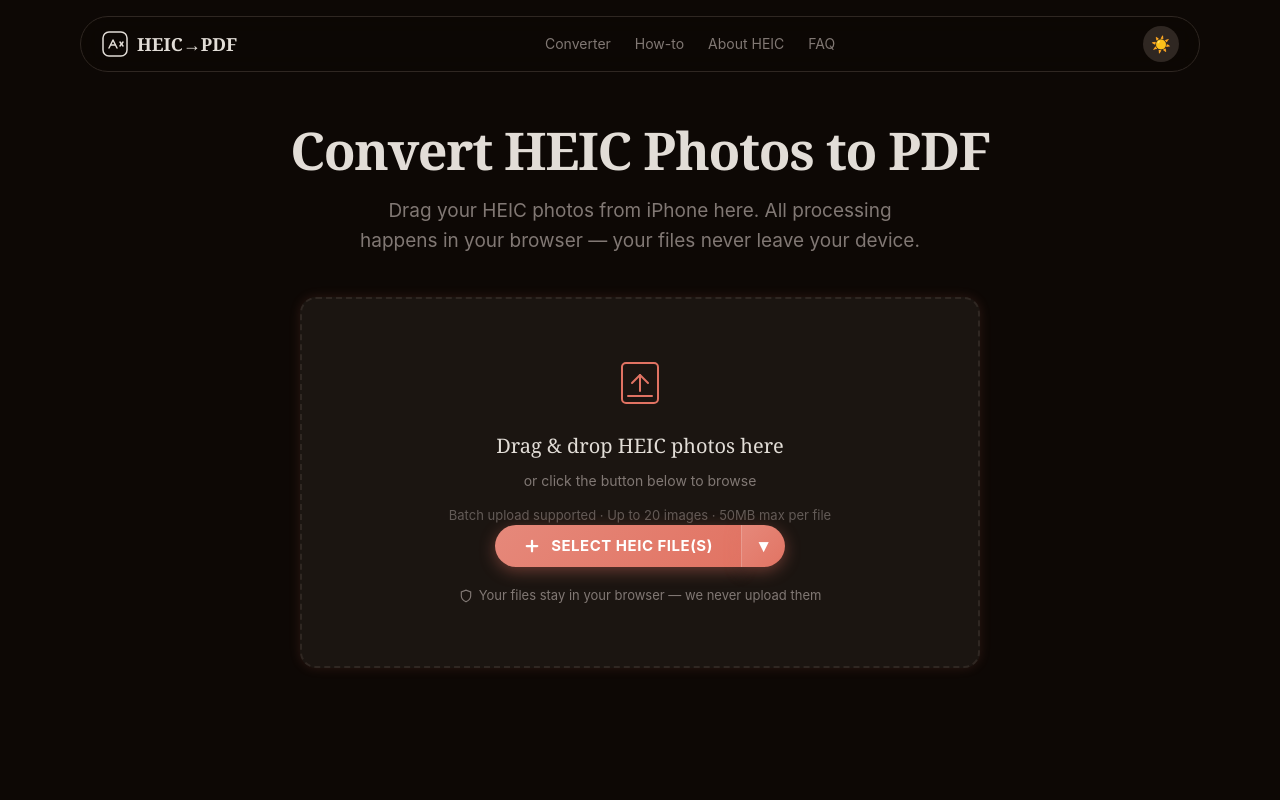
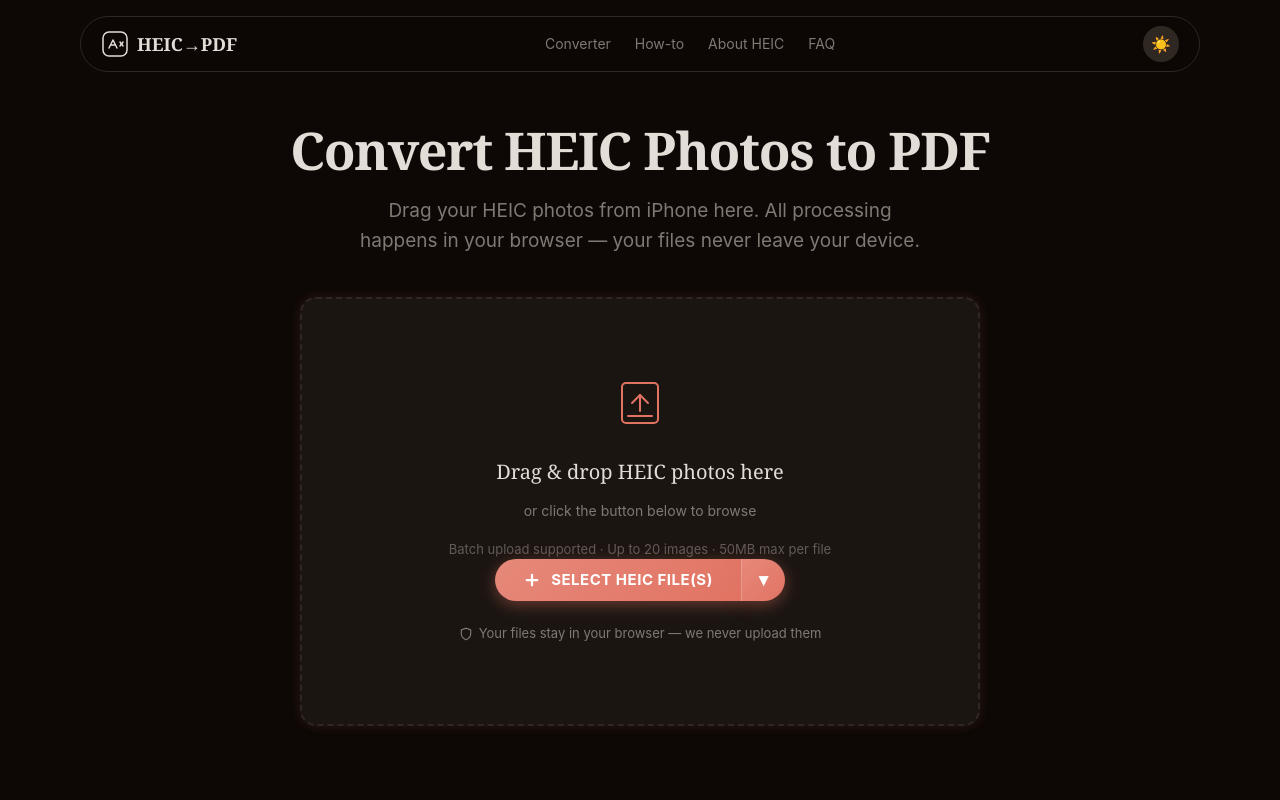
Before and after one commit to pang3fan-creator/heic-to-pdf, a Next.js app: page /en in a window 1280 px wide. Shown: the top 800 px of the page. Built offline with nearby package versions, Linux system fonts and the light colour scheme; no server answers.

Commit message:
feat: enlarge drop zone padding and improve internal spacing

```diff
--- a/src/app/globals.css
+++ b/src/app/globals.css
@@ -245,7 +245,7 @@ a:hover {
   position: relative;
   max-width: 680px;
   margin: 0 auto;
-  padding: 60px 40px;
+  padding: 80px 48px;
   border-radius: var(--radius);
   border: 2px dashed var(--border);
   background: var(--surface);
@@ -267,14 +267,14 @@ a:hover {
   box-shadow: 0 0 24px var(--accent-soft), 0 0 60px var(--accent-soft);
 }
 .drop-zone-icon {
-  margin-bottom: 16px;
+  margin-bottom: 22px;
   color: var(--accent);
 }
 .drop-zone h2 {
   font-family: var(--font-display);
   font-size: 20px;
   font-weight: 500;
-  margin-bottom: 8px;
+  margin-bottom: 12px;
 }
 .drop-zone > p {
   font-size: 14px;
@@ -285,7 +285,7 @@ a:hover {
   font-size: 13px;
   color: var(--muted);
   opacity: 0.7;
-  margin-top: 12px;
+  margin-top: 16px;
 }
 .drop-zone .browse-btn {
   display: inline-block;
@@ -310,7 +310,7 @@ a:hover {
   align-items: center;
   justify-content: center;
   gap: 6px;
-  margin-top: 18px;
+  margin-top: 22px;
   font-size: 13px;
   color: var(--muted);
 }
@@ -1485,7 +1485,7 @@ a:hover {
     padding-bottom: 40px;
   }
   .drop-zone {
-    padding: 40px 24px;
+    padding: 56px 24px;
   }
   .steps-grid {
     grid-template-columns: 1fr;
```
